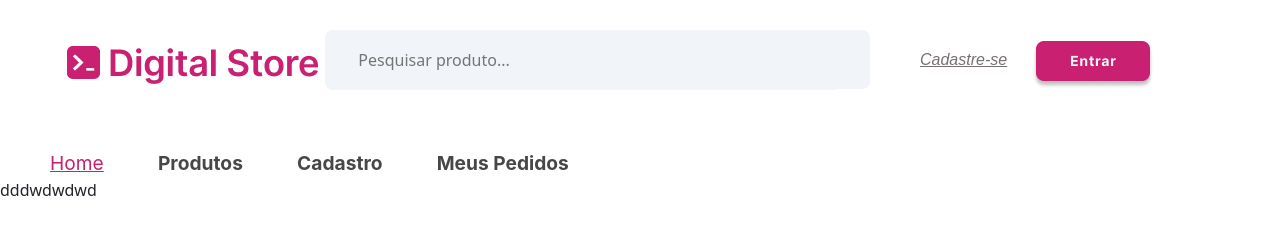
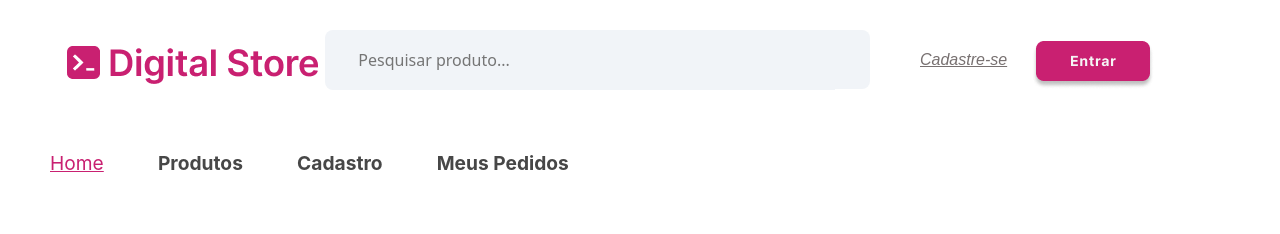
Before and after one commit to Davidgit250596/ProjetoFinal-Digital_Store, a plain HTML site: page index.html in a window 1280 px wide. Drawn offline with nearby package versions, Linux system fonts and the light colour scheme.

Commit message:
atualizando

```diff
--- a/index.html
+++ b/index.html
@@ -42,7 +42,7 @@
         </div>
 
 
-dddwdwdwd
+
 
 
         <script src="https://cdn.jsdelivr.net/npm/@popperjs/core@2.9.2/dist/umd/popper.min.js" integrity="sha384-IQsoLXl5PILFhosVNubq5LC7Qb9DXgDA9i+tQ8Zj3iwWAwPtgFTxbJ8NT4GN1R8p" crossorigin="anonymous"></script>
```
